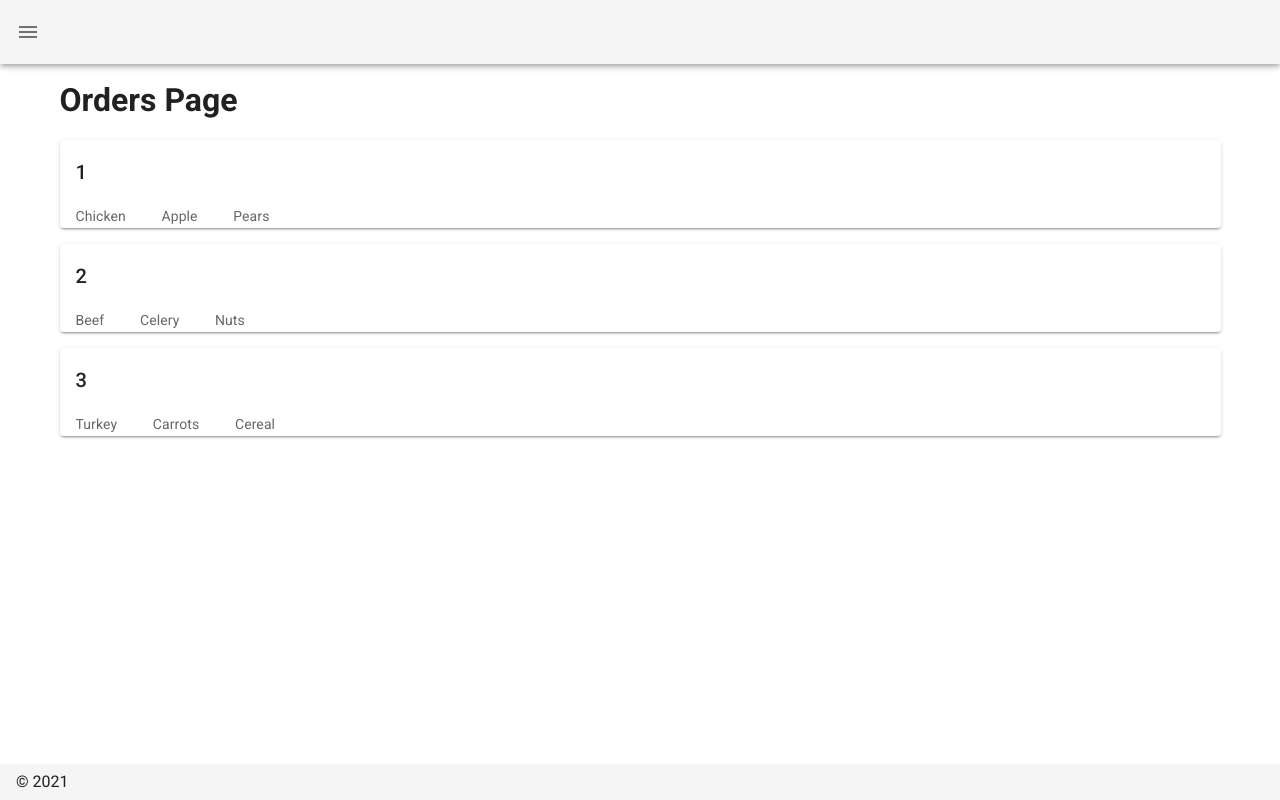
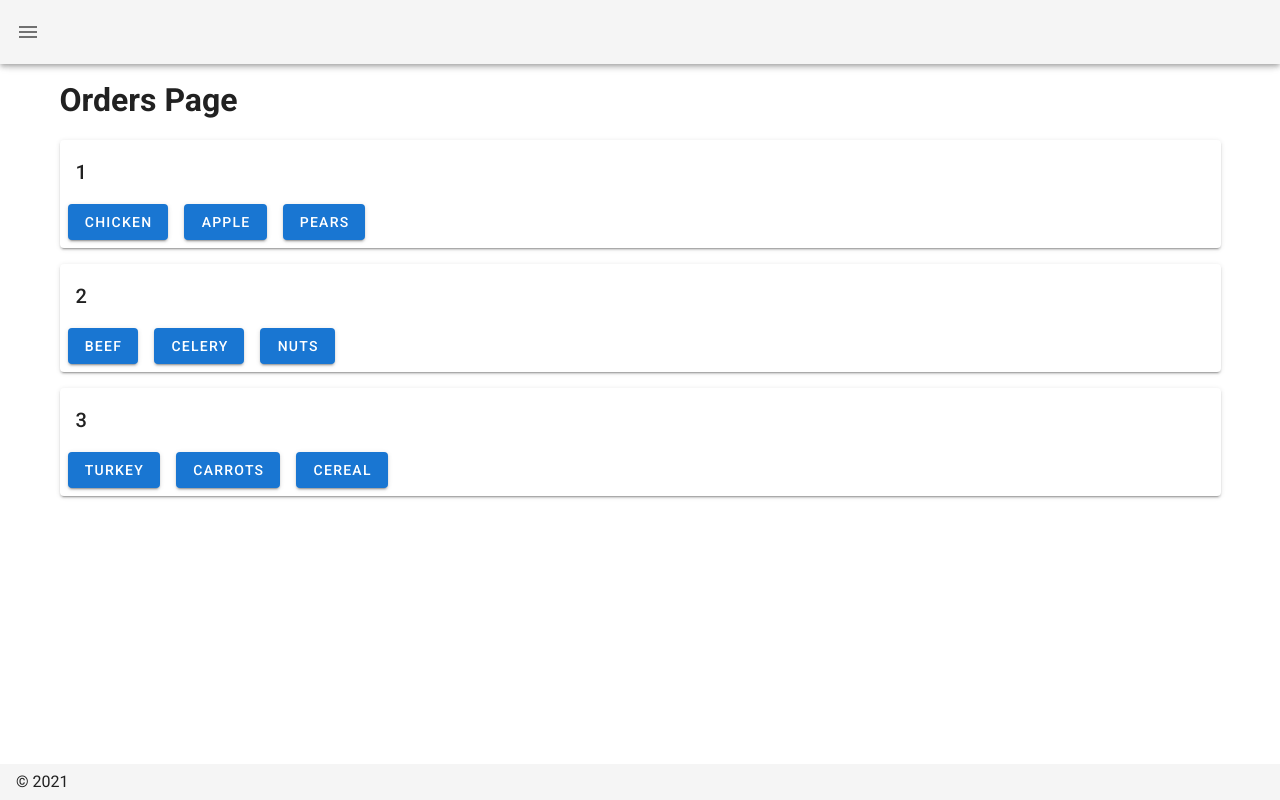
Before and after one commit to PilarCha/Delivery-Service, a Nuxt app: page /orders in a window 1280 px wide. Built offline with nearby package versions, Linux system fonts and the light colour scheme.

Commit message:
changed the list to buttons

```diff
--- a/pages/orders/index.vue
+++ b/pages/orders/index.vue
@@ -11,13 +11,14 @@
           {{ order.order_number }}
         </v-card-title>
 
-        <v-card-subtitle
-          class="mb-2"
-          style="display:inline"
+        <v-btn
+          color="primary"
+          class="mr-2 mb-2 ml-2"
           :key="order.items.index"
-          v-for="item in order.items">{{ item }}
-        </v-card-subtitle>
-
+          v-for="item in order.items"
+        >
+          {{ item }}
+        </v-btn>
       </v-card>
     </section>
   </div>
```
